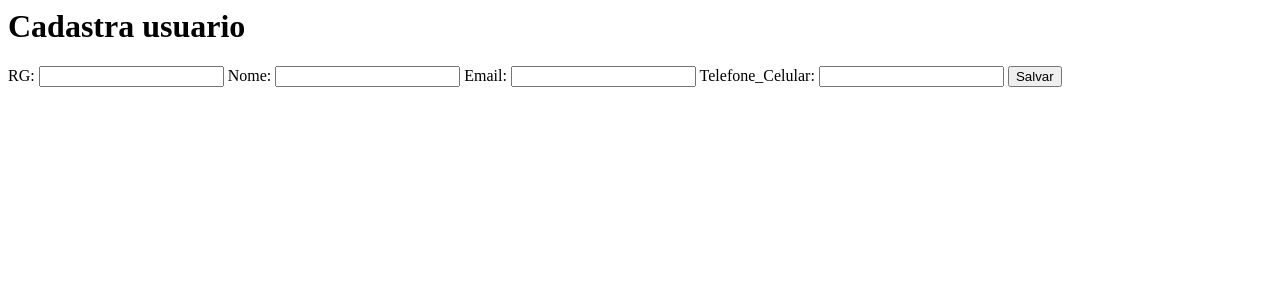
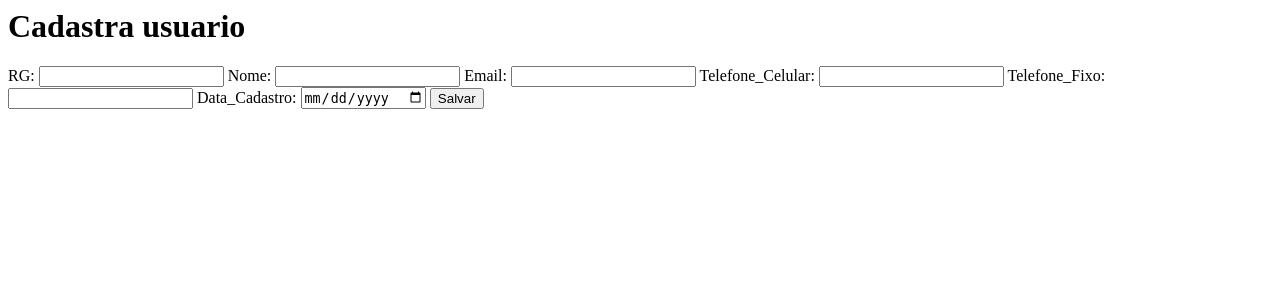
Before and after one commit to DiegoOliveira01/Crudgym, a PHP site: page /cadastrar.php in a window 1280 px wide. Shown: the top 300 px of the page. Run offline with PHP 8.4, Linux system fonts and the light colour scheme.

Commit message:
Add files via upload

```diff
--- a/cadastrar.php
+++ b/cadastrar.php
@@ -10,7 +10,13 @@
         Email: <input type="email" name= "email"/>
     </label>
     <label>
-        Telefone_Celular: <input type="tel" name="telefone_celular"/>
+        Telefone_Celular: <input type="text" name="telefone_celular"/>
+    </label>
+    <label>
+        Telefone_Fixo: <input type="text" name="telefone_fixo"/>
+    </label>
+    <label>
+        Data_Cadastro: <input type="date" name="data_cadastro"/>
     </label>
     <input type="submit" value="Salvar"/>
 </form>
--- a/index.php
+++ b/index.php
@@ -15,6 +15,8 @@ if($sql->rowcount() > 0){
         <th>Nome</th>
         <th>Email</th>
         <th>Telefone Celular</th>
+        <th>Telefone Fixo</th>
+        <th>Data Cadastro</th>
         <th>Ações</th>
     </tr>
     <?php foreach($lista as $usuario): ?>
@@ -23,6 +25,8 @@ if($sql->rowcount() > 0){
             <td><?=$usuario['nome'];?></td>
             <td><?=$usuario['email'];?></td>
             <td><?=$usuario['tel_cel'];?></td>
+            <td><?=$usuario['tel_fixo'];?></td>
+            <td><?=$usuario['data_cadastro'];?></td>
             <td>
                 <a href="editar.php?RG=<?=$usuario['RG'];?>">[Editar]</a>
                 <a href="excluir.php?RG=<?=$usuario['RG'];?>">[Excluir]</a>
```
Also changed, not shown: cadastrar_action.php (+7 -3 lines).
